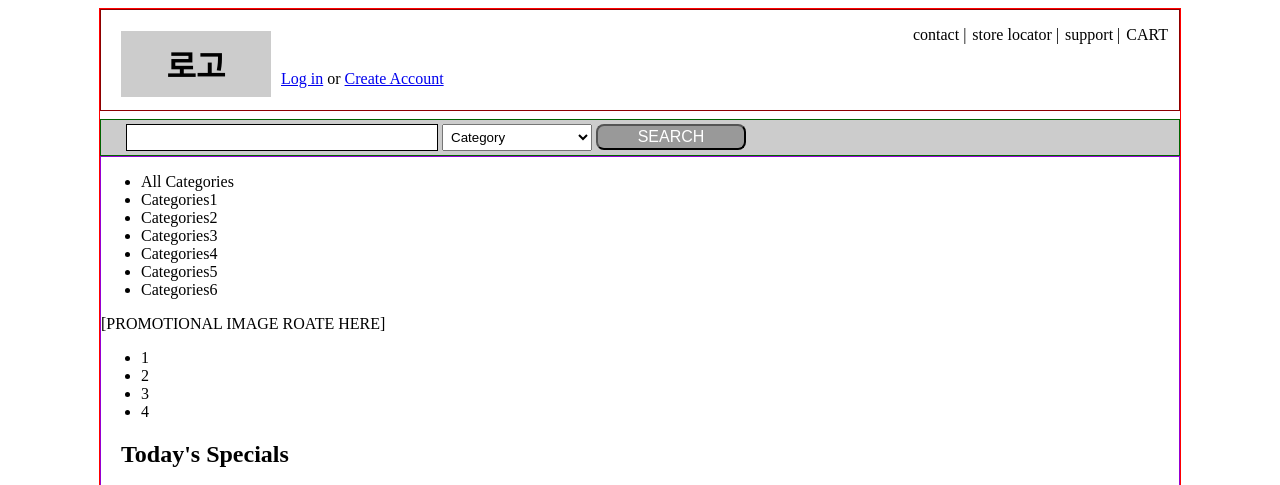
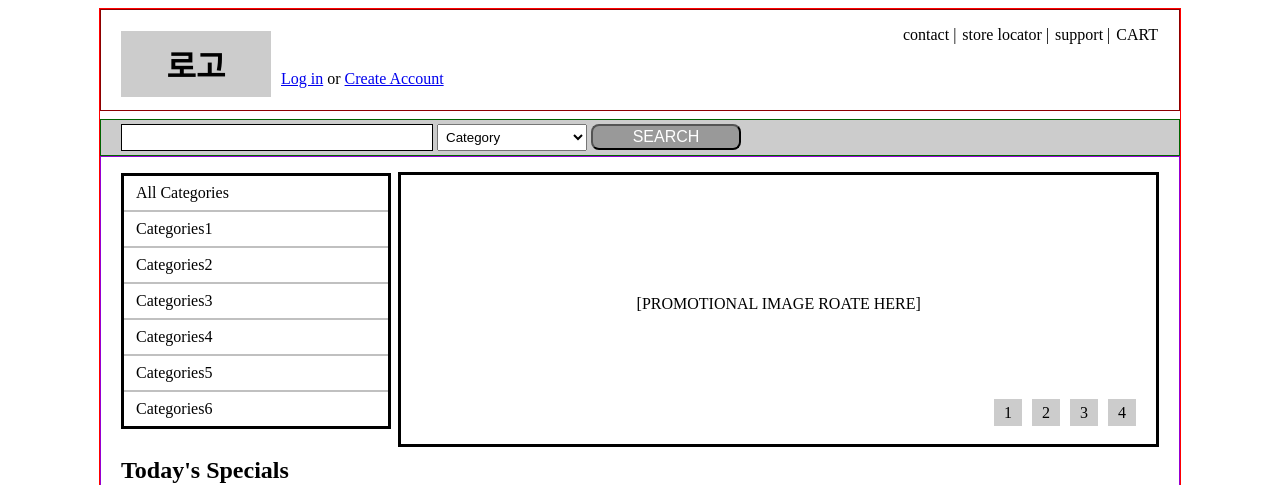
Before and after one commit to evollivia/frontend2, a FastAPI app: page /html/project1 in a window 1280 px wide. Shown: the top 485 px of the page. Run offline with FastAPI, Linux system fonts and the light colour scheme.

Commit message:
프로젝트 실습 - main : aside, banner 배치

```diff
--- a/views/templates/html/10project1.html
+++ b/views/templates/html/10project1.html
@@ -10,7 +10,7 @@
         /*header*/
         header{border: 1px solid darkred; height: 100px; }
         header h1{background: #cccccc; width: 150px; text-align: center; padding: 10px 0; float: left; margin-left: 20px}
-        header ul{list-style: none; padding: 0; float: right; margin-right: 10px}
+        header ul{list-style: none; padding: 0; float: right; margin-right: 20px}
         header ul li{display: inline-block; padding: 0 1px;}
         header ul li:after{content: ' |'}
         header ul li:last-child:after{content: ''}
@@ -18,8 +18,8 @@
         .clear{clear: both}
 
         /*nav*/
-        nav{border: 1px solid darkgreen; background: #cccccc; height: 35px; padding: 0 25px;}
-        nav input{border: 1px solid black; /*margin-left: 20px*/; width: 300px; padding: 5px}
+        nav{border: 1px solid darkgreen; background: #cccccc; height: 35px;}
+        nav input{border: 1px solid black; margin-left: 20px; width: 300px; padding: 5px}
         nav select{width: 150px; padding: 4px}
         nav button{background: #999999; color: white; width: 150px; font-size: 16px; padding: 2px;
                    border-radius: 8px}
@@ -29,7 +29,17 @@
         main{border: 1px solid darkviolet;}
 
         /*section #1*/
-        section:first-child
+        section:first-child{height: 280px}
+        aside{width: 25%; float: left; margin-left: 20px}
+        aside ul{border: 3px solid black; list-style: none; padding: 0;}
+        aside li{padding: 8px 12px; border-bottom: 2px solid silver;}
+        aside li:last-child{border: none}
+
+        #banner{width: 70%; border: 3px solid black; float: right; margin-right: 20px; margin-top: 15px;
+                height: 269px}
+        #banner p{text-align: center; margin-top: 120px}
+        #banner ul{list-style: none; padding: 0; float: right; margin: 75px 15px}
+        #banner ul li{display: inline; padding: 5px 10px; background: #cccccc; margin: 5px}
 
 
         /*section #2*/
@@ -76,7 +86,7 @@
         </div>
     </nav>
     <main>
-        <section>
+        <section >
             <aside>
                 <ul>
                     <li>All Categories</li>
@@ -93,7 +103,7 @@
                 <ul><li>1</li><li>2</li><li>3</li><li>4</li></ul>
             </div>
         </section>
-        <section>
+        <section class="clear">
             <div id="products">
                 <h2>Today's Specials</h2>
                 <ul>
```
Also changed, not shown: views/static/img/ccaatt.png (added).
